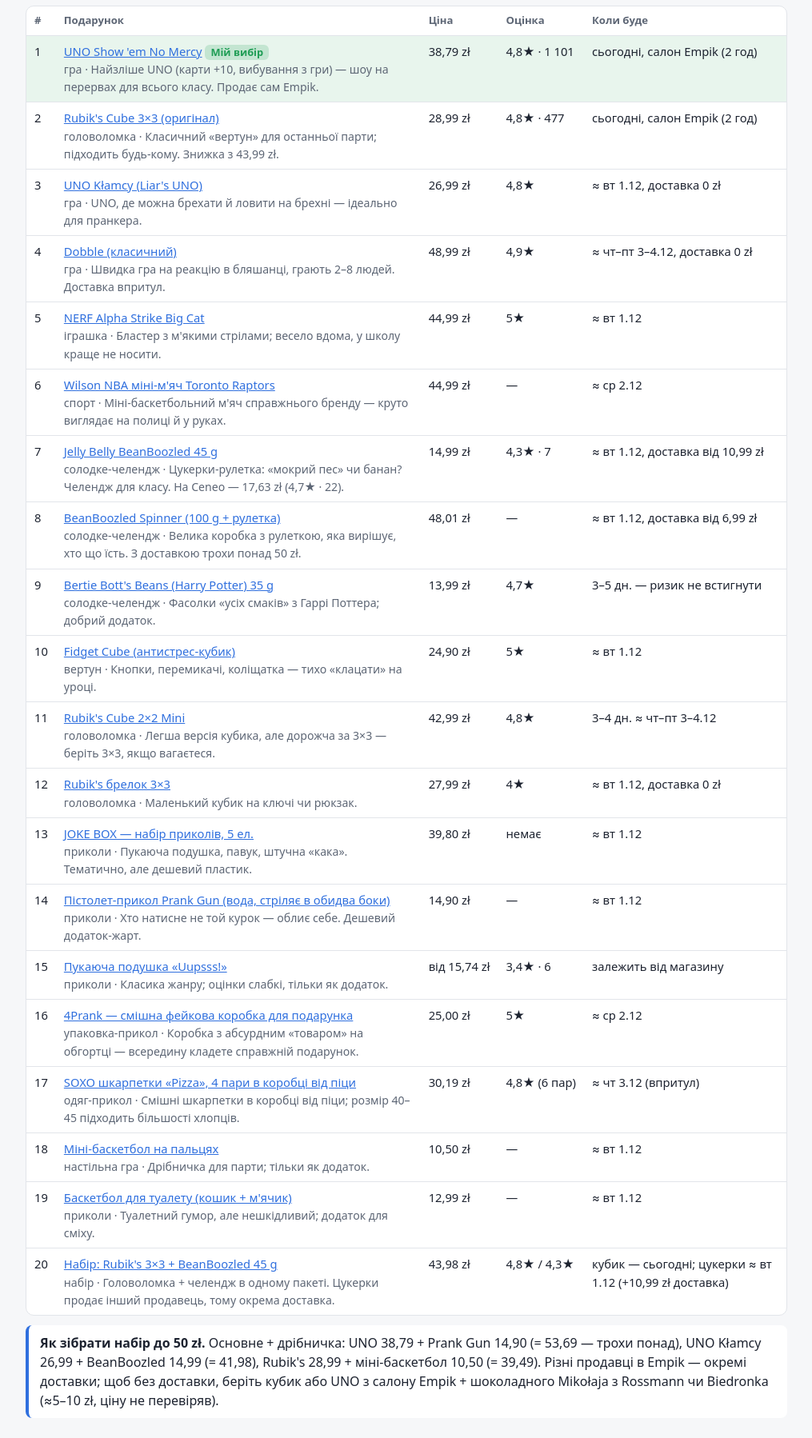
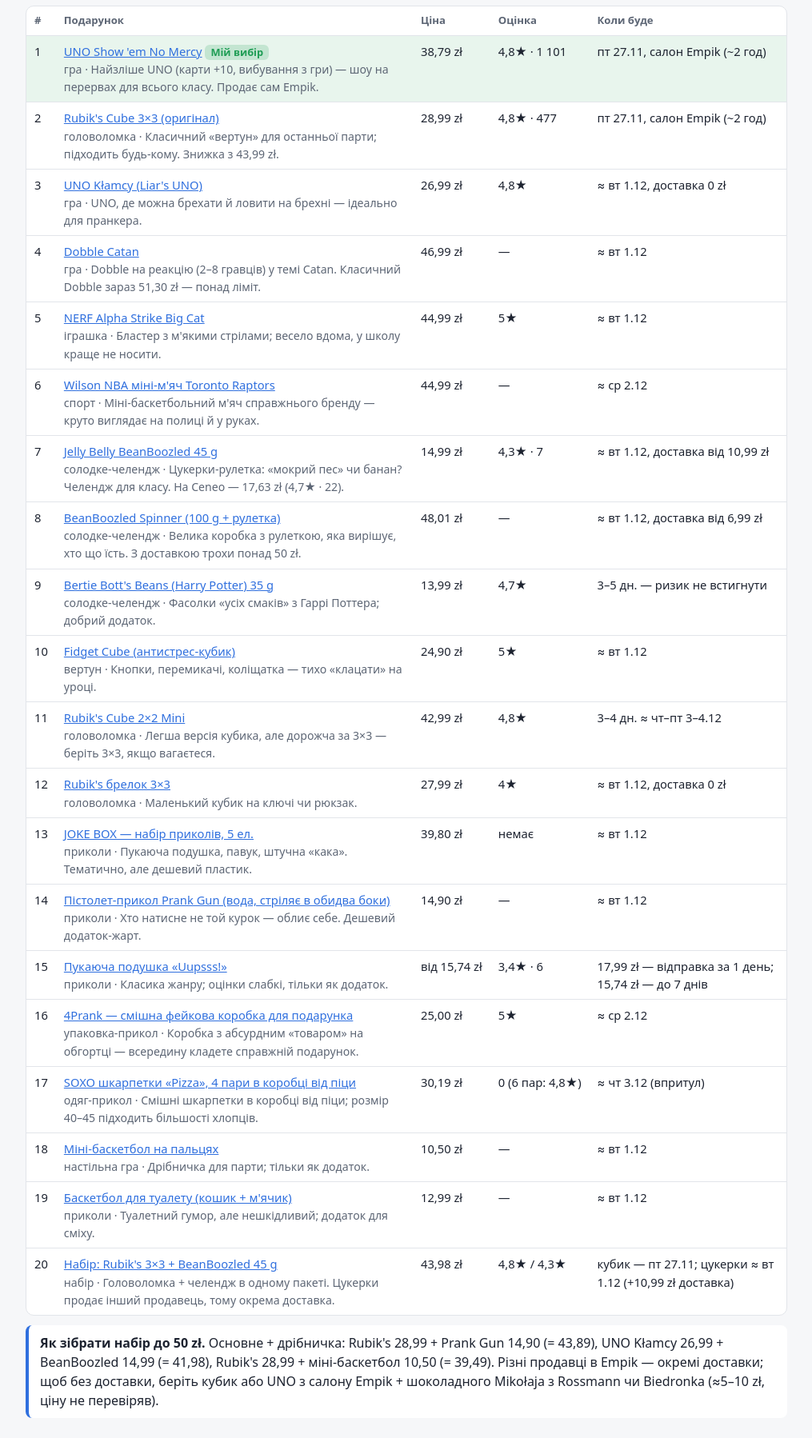
Before and after one commit to vovan1710/scout-reports, a plain HTML site: page mikolajki-prezent-50zl/index.html in a window 1280 px wide. Shown: the part 341-2139 px from the top of the page at 80% size, without its empty margins (132-1147 px from the left). Drawn offline with Linux system fonts and the light colour scheme.

Commit message:
mikolajki-prezent-50zl: keep every price under 50 zl and fix links
Swap classic Dobble (now 51.30 zl) for Dobble Catan (46.99 zl), point SOXO
to the 4-pack that is buyable online, drop a 53.69 zl set suggestion, use
absolute dates and real delivery terms for the fart cushion.

Co-Authored-By: Claude Opus 5.5 <noreply@anthropic.com>

```diff
--- a/mikolajki-prezent-50zl/index.html
+++ b/mikolajki-prezent-50zl/index.html
@@ -52,7 +52,7 @@ footer{margin-top:28px;color:var(--muted);font-size:.85rem}
 <h1>Подарунок на Mikołajki до 50 zł — 20 ідей</h1>
 <div class="chips"><span class="chip">хлопець, 16 років</span><span class="chip">пранкер з останньої парти</span><span class="chip">сюрприз</span><span class="chip">до 50 zł</span><span class="chip">Краків / доставка до 6.12</span><span class="chip">перевірено пт 27.11.2026</span></div>
 
-<div class="note"><b>Мій вибір — UNO Show 'em No Mercy за 38,79 zł.</b> Найзліша версія UNO, у яку грає весь клас, тож пранкер одразу влаштує шоу. Не треба знати ні його розміру, ні смаків. 1 101 оцінка, 4,8★. Продає сам Empik, можна забрати в салоні вже сьогодні.<br>
+<div class="note"><b>Мій вибір — UNO Show 'em No Mercy за 38,79 zł.</b> Найзліша версія UNO, у яку грає весь клас, тож пранкер одразу влаштує шоу. Не треба знати ні його розміру, ні смаків. 1 101 оцінка, 4,8★. Продає сам Empik, можна забрати в салоні вже в пт 27.11.<br>
 <b>Дата:</b> 6.12 — неділя, тож у школі подарунок, найімовірніше, в пт 4.12. Усе з позначкою «≈ вт 1.12» встигає з запасом, «чт 3.12» — впритул, «3–5 дн.» — ризик.<br>
 <span class="muted">Нічого не додано в кошик, ніде не логінився.</span></div>
 
@@ -60,10 +60,10 @@ footer{margin-top:28px;color:var(--muted);font-size:.85rem}
 <div class="tbl"><table>
 <thead><tr><th>#</th><th>Подарунок</th><th>Ціна</th><th>Оцінка</th><th>Коли буде</th></tr></thead>
 <tbody>
-<tr class=pickrow><td>1</td><td><a href="https://www.empik.com/karty-uno-no-mercy-bez-litosci-gra-karciana-dla-doroslych-i-dzieci-7-hwv18-mattel,p1440076282,zabawki-p">UNO Show 'em No Mercy</a> <span class="b ok">Мій вибір</span><br><span class="muted">гра · Найзліше UNO (карти +10, вибування з гри) — шоу на перервах для всього класу. Продає сам Empik.</span></td><td class="num">38,79 zł</td><td class="r">4,8★ · 1 101</td><td class="d">сьогодні, салон Empik (2 год)</td></tr>
-<tr><td>2</td><td><a href="https://www.empik.com/rubik-s-lamiglowka-kostka-rubika-3x3x3-spin-master,p1290370684,zabawki-p">Rubik's Cube 3×3 (оригінал)</a><br><span class="muted">головоломка · Класичний «вертун» для останньої парти; підходить будь-кому. Знижка з 43,99 zł.</span></td><td class="num">28,99 zł</td><td class="r">4,8★ · 477</td><td class="d">сьогодні, салон Empik (2 год)</td></tr>
+<tr class=pickrow><td>1</td><td><a href="https://www.empik.com/karty-uno-no-mercy-bez-litosci-gra-karciana-dla-doroslych-i-dzieci-7-hwv18-mattel,p1440076282,zabawki-p">UNO Show 'em No Mercy</a> <span class="b ok">Мій вибір</span><br><span class="muted">гра · Найзліше UNO (карти +10, вибування з гри) — шоу на перервах для всього класу. Продає сам Empik.</span></td><td class="num">38,79 zł</td><td class="r">4,8★ · 1 101</td><td class="d">пт 27.11, салон Empik (~2 год)</td></tr>
+<tr><td>2</td><td><a href="https://www.empik.com/rubik-s-lamiglowka-kostka-rubika-3x3x3-spin-master,p1290370684,zabawki-p">Rubik's Cube 3×3 (оригінал)</a><br><span class="muted">головоломка · Класичний «вертун» для останньої парти; підходить будь-кому. Знижка з 43,99 zł.</span></td><td class="num">28,99 zł</td><td class="r">4,8★ · 477</td><td class="d">пт 27.11, салон Empik (~2 год)</td></tr>
 <tr><td>3</td><td><a href="https://www.empik.com/liar-s-uno-klamcy-mattel,p1703107384,zabawki-p">UNO Kłamcy (Liar's UNO)</a><br><span class="muted">гра · UNO, де можна брехати й ловити на брехні — ідеально для пранкера.</span></td><td class="num">26,99 zł</td><td class="r">4,8★</td><td class="d">≈ вт 1.12, доставка 0 zł</td></tr>
-<tr><td>4</td><td><a href="https://www.empik.com/dobble-gra-rodzinna-rebel-rebel,p1052596781,zabawki-p">Dobble (класичний)</a><br><span class="muted">гра · Швидка гра на реакцію в бляшанці, грають 2–8 людей. Доставка впритул.</span></td><td class="num">48,99 zł</td><td class="r">4,9★</td><td class="d">≈ чт–пт 3–4.12, доставка 0 zł</td></tr>
+<tr><td>4</td><td><a href="https://www.empik.com/dobble-catan-rebel,p1654809308,zabawki-p">Dobble Catan</a><br><span class="muted">гра · Dobble на реакцію (2–8 гравців) у темі Catan. Класичний Dobble зараз 51,30 zł — понад ліміт.</span></td><td class="num">46,99 zł</td><td class="r">—</td><td class="d">≈ вт 1.12</td></tr>
 <tr><td>5</td><td><a href="https://www.empik.com/nerf-alpha-strike-shotgun-big-cat-db2-f2463-hasbro,p1292796947,zabawki-p">NERF Alpha Strike Big Cat</a><br><span class="muted">іграшка · Бластер з м'якими стрілами; весело вдома, у школу краще не носити.</span></td><td class="num">44,99 zł</td><td class="r">5★</td><td class="d">≈ вт 1.12</td></tr>
 <tr><td>6</td><td><a href="https://www.empik.com/wilson-team-tribute-toronto-raptors-mini-ball-wz4017608xb-unisex-pilki-do-koszykowki-czarne,p1452059419,sport-p">Wilson NBA міні-м'яч Toronto Raptors</a><br><span class="muted">спорт · Міні-баскетбольний м'яч справжнього бренду — круто виглядає на полиці й у руках.</span></td><td class="num">44,99 zł</td><td class="r">—</td><td class="d">≈ ср 2.12</td></tr>
 <tr><td>7</td><td><a href="https://www.empik.com/jelly-belly-bean-boozled-fasolki-wszystkich-smakow,p1672651574,delikatesy-p">Jelly Belly BeanBoozled 45 g</a><br><span class="muted">солодке-челендж · Цукерки-рулетка: «мокрий пес» чи банан? Челендж для класу. На Ceneo — 17,63 zł (4,7★ · 22).</span></td><td class="num">14,99 zł</td><td class="r">4,3★ · 7</td><td class="d">≈ вт 1.12, доставка від 10,99 zł</td></tr>
@@ -74,16 +74,16 @@ footer{margin-top:28px;color:var(--muted);font-size:.85rem}
 <tr><td>12</td><td><a href="https://www.empik.com/kostka-rubika-brelok-3x3-spin-master,p1290367237,zabawki-p">Rubik's брелок 3×3</a><br><span class="muted">головоломка · Маленький кубик на ключі чи рюкзак.</span></td><td class="num">27,99 zł</td><td class="r">4★</td><td class="d">≈ вт 1.12, доставка 0 zł</td></tr>
 <tr><td>13</td><td><a href="https://www.empik.com/pudelko-zartownisia-joke-box-zestaw-do-zartow-5ele-abc,p1768608013,dom-i-ogrod-p">JOKE BOX — набір приколів, 5 ел.</a><br><span class="muted">приколи · Пукаюча подушка, павук, штучна «кака». Тематично, але дешевий пластик.</span></td><td class="num">39,80 zł</td><td class="r">немає</td><td class="d">≈ вт 1.12</td></tr>
 <tr><td>14</td><td><a href="https://www.empik.com/pistolet-na-wode-prank-gun-dwustronne-strzelanie-dwa-spusty-psikus-zabawka-inny-producent,p1727995129,zabawki-p">Пістолет-прикол Prank Gun (вода, стріляє в обидва боки)</a><br><span class="muted">приколи · Хто натисне не той курок — облиє себе. Дешевий додаток-жарт.</span></td><td class="num">14,90 zł</td><td class="r">—</td><td class="d">≈ вт 1.12</td></tr>
-<tr><td>15</td><td><a href="https://www.ceneo.pl/24594267">Пукаюча подушка «Uupsss!»</a><br><span class="muted">приколи · Класика жанру; оцінки слабкі, тільки як додаток.</span></td><td class="num">від 15,74 zł</td><td class="r">3,4★ · 6</td><td class="d">залежить від магазину</td></tr>
+<tr><td>15</td><td><a href="https://www.ceneo.pl/24594267">Пукаюча подушка «Uupsss!»</a><br><span class="muted">приколи · Класика жанру; оцінки слабкі, тільки як додаток.</span></td><td class="num">від 15,74 zł</td><td class="r">3,4★ · 6</td><td class="d">17,99 zł — відправка за 1 день; 15,74 zł — до 7 днів</td></tr>
 <tr><td>16</td><td><a href="https://www.empik.com/4prank-zabawne-pudelko-prezentowe-puzzle-smieszny-prezent,p1490026538,przyjecia-i-okazje-p">4Prank — смішна фейкова коробка для подарунка</a><br><span class="muted">упаковка-прикол · Коробка з абсурдним «товаром» на обгортці — всередину кладете справжній подарунок.</span></td><td class="num">25,00 zł</td><td class="r">5★</td><td class="d">≈ ср 2.12</td></tr>
-<tr><td>17</td><td><a href="https://www.empik.com/zestaw-4x-skarpetki-meskie-soxo-good-stuff-w-kartoniku-pizza-40-45,p1278808547,moda-p">SOXO шкарпетки «Pizza», 4 пари в коробці від піци</a><br><span class="muted">одяг-прикол · Смішні шкарпетки в коробці від піци; розмір 40–45 підходить більшості хлопців.</span></td><td class="num">30,19 zł</td><td class="r">4,8★ (6 пар)</td><td class="d">≈ чт 3.12 (впритул)</td></tr>
+<tr><td>17</td><td><a href="https://www.empik.com/zestaw-4x-skarpetki-meskie-soxo-good-stuff-w-kartoniku-pizza-40-45,p1289551478,moda-p">SOXO шкарпетки «Pizza», 4 пари в коробці від піци</a><br><span class="muted">одяг-прикол · Смішні шкарпетки в коробці від піци; розмір 40–45 підходить більшості хлопців.</span></td><td class="num">30,19 zł</td><td class="r">0 (6 пар: 4,8★)</td><td class="d">≈ чт 3.12 (впритул)</td></tr>
 <tr><td>18</td><td><a href="https://www.empik.com/mini-koszykowka-gra-zrecznosciowa-palcowa-dla-dzieci-3-pilki-niebieska-inny-producent,p1799151883,zabawki-p">Міні-баскетбол на пальцях</a><br><span class="muted">настільна гра · Дрібничка для парти; тільки як додаток.</span></td><td class="num">10,50 zł</td><td class="r">—</td><td class="d">≈ вт 1.12</td></tr>
 <tr><td>19</td><td><a href="https://www.empik.com/koszykowka-kosz-smieszna-gra-zabawa-zestaw-do-gry-do-toalety-figurki-import-pronice,p1558250008,zabawki-p">Баскетбол для туалету (кошик + м'ячик)</a><br><span class="muted">приколи · Туалетний гумор, але нешкідливий; додаток для сміху.</span></td><td class="num">12,99 zł</td><td class="r">—</td><td class="d">≈ вт 1.12</td></tr>
-<tr><td>20</td><td><a href="https://www.empik.com/rubik-s-lamiglowka-kostka-rubika-3x3x3-spin-master,p1290370684,zabawki-p">Набір: Rubik's 3×3 + BeanBoozled 45 g</a><br><span class="muted">набір · Головоломка + челендж в одному пакеті. Цукерки продає інший продавець, тому окрема доставка.</span></td><td class="num">43,98 zł</td><td class="r">4,8★ / 4,3★</td><td class="d">кубик — сьогодні; цукерки ≈ вт 1.12 (+10,99 zł доставка)</td></tr>
+<tr><td>20</td><td><a href="https://www.empik.com/rubik-s-lamiglowka-kostka-rubika-3x3x3-spin-master,p1290370684,zabawki-p">Набір: Rubik's 3×3 + BeanBoozled 45 g</a><br><span class="muted">набір · Головоломка + челендж в одному пакеті. Цукерки продає інший продавець, тому окрема доставка.</span></td><td class="num">43,98 zł</td><td class="r">4,8★ / 4,3★</td><td class="d">кубик — пт 27.11; цукерки ≈ вт 1.12 (+10,99 zł доставка)</td></tr>
 </tbody>
 </table></div>
 
-<div class="note"><b>Як зібрати набір до 50 zł.</b> Основне + дрібничка: UNO 38,79 + Prank Gun 14,90 (= 53,69 — трохи понад), UNO Kłamcy 26,99 + BeanBoozled 14,99 (= 41,98), Rubik's 28,99 + міні-баскетбол 10,50 (= 39,49). Різні продавці в Empik — окремі доставки; щоб без доставки, беріть кубик або UNO з салону Empik + шоколадного Mikołaja з Rossmann чи Biedronka (≈5–10 zł, ціну не перевіряв).</div>
+<div class="note"><b>Як зібрати набір до 50 zł.</b> Основне + дрібничка: Rubik's 28,99 + Prank Gun 14,90 (= 43,89), UNO Kłamcy 26,99 + BeanBoozled 14,99 (= 41,98), Rubik's 28,99 + міні-баскетбол 10,50 (= 39,49). Різні продавці в Empik — окремі доставки; щоб без доставки, беріть кубик або UNO з салону Empik + шоколадного Mikołaja з Rossmann чи Biedronka (≈5–10 zł, ціну не перевіряв).</div>
 
 <footer>Пошук 27.11.2026 у Empik і Ceneo (Allegro блокує автоматичний браузер). Ціни Black Weeks можуть змінитися. «Коли буде» — оцінка з «wysyłka w N dni rob.»: 1 день → відправка пн 30.11, доставка ~вт 1.12. «Салон Empik (2 год)» — з картки товару, конкретний краківський салон не перевіряв. Оцінка — як видно на картці («—» = не показано); відгуки детально не читав. Відкинуто: Eksplodujące Kotki (від 72 zł), 5 sekund (від 56 zł), Taco Kot Koza Ser Pizza (лише перекупи 100–250 zł), електрошокові приколи (небезпечно), енергетики (не продають до 18).</footer>
 </main>
```
